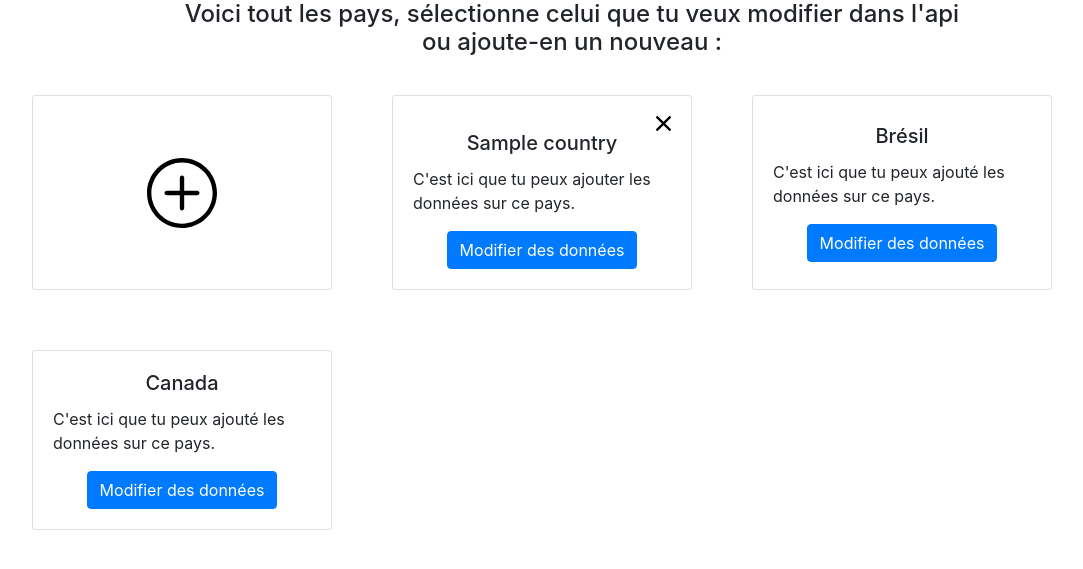
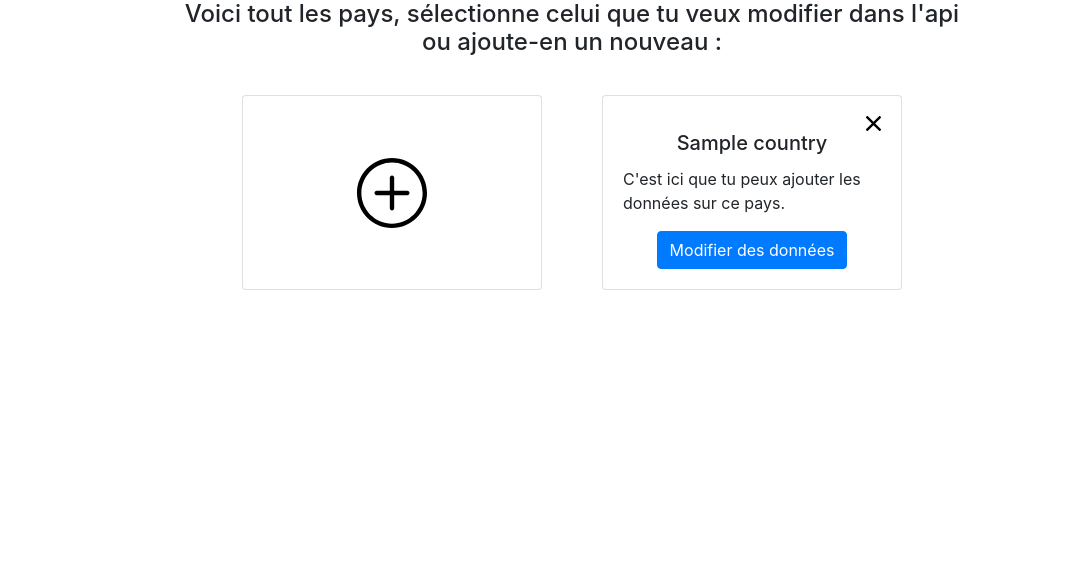
Before and after one commit to Projet-fin-annee/back-office, a PHP site: template src/views/viewCountries.php in a window 1280 px wide. Shown: the part 113-682 px from the top of the page, without its empty margins (68-1151 px from the left). Run offline with PHP 8.4, Linux system fonts and the light colour scheme; the template is opened without the code that fills it: most values are stand-ins (such as "Sample title", 1, 10 or a date in 2020).

Commit message:
delete country work

```diff
--- a/src/js/modal.js
+++ b/src/js/modal.js
@@ -1,8 +1,22 @@
-const countryCross = document.querySelectorAll(".card-head");
-for (let index = 0; index < countryCross.length; index++) {
-  const element = countryCross[index];
+const closeModal = document.querySelector("#staticBackdrop");
+const deleteCountryEl = document.querySelector("#deleteCountry");
+const crossDeleteCountry = document.querySelectorAll("#crossDeleteCountry");
+const deleteForm = document.querySelector("#deleteForm");
+
+for (let index = 0; index < crossDeleteCountry.length; index++) {
+  const element = crossDeleteCountry[index];
+
   element.addEventListener("click", () => {
-    const body = document.querySelector("body");
-    body.innerText = "test";
+    const countryId = element.getAttribute("data-countryId");
+    deleteCountry(countryId);
   });
 }
+
+const deleteCountry = (countryId) => {
+  deleteCountryEl.addEventListener("click", () => {
+    deleteForm.setAttribute(
+      "action",
+      `index.php?url=countries&id=${countryId}`
+    );
+  });
+};
--- a/src/views/viewCountries.php
+++ b/src/views/viewCountries.php
@@ -6,6 +6,7 @@
   <meta name="viewport" content="width=device-width, initial-scale=1.0" />
   <link rel="stylesheet" href="https://stackpath.bootstrapcdn.com/bootstrap/4.5.0/css/bootstrap.min.css" integrity="sha384-9aIt2nRpC12Uk9gS9baDl411NQApFmC26EwAOH8WgZl5MYYxFfc+NcPb1dKGj7Sk" crossorigin="anonymous" />
   <link rel="stylesheet" href="styles/css/choice.css" />
+  <script src="./js/modal.js" defer></script>
   <script src="https://code.jquery.com/jquery-3.3.1.slim.min.js" integrity="sha384-q8i/X+965DzO0rT7abK41JStQIAqVgRVzpbzo5smXKp4YfRvH+8abtTE1Pi6jizo" crossorigin="anonymous"></script>
 <script src="https://cdnjs.cloudflare.com/ajax/libs/popper.js/1.14.7/umd/popper.min.js" integrity="sha384-UO2eT0CpHqdSJQ6hJty5KVphtPhzWj9WO1clHTMGa3JDZwrnQq4sF86dIHNDz0W1" crossorigin="anonymous"></script>
 <script src="https://stackpath.bootstrapcdn.com/bootstrap/4.3.1/js/bootstrap.min.js" integrity="sha384-JjSmVgyd0p3pXB1rRibZUAYoIIy6OrQ6VrjIEaFf/nJGzIxFDsf4x0xIM+B07jRM" crossorigin="anonymous"></script>
@@ -29,10 +30,10 @@
       <div class="modal-body">
         Voulez vous vraiment supprimer ce pays ? Cette action sera irréversible !
       </div>
-      <div class="modal-footer">
+      <form class="modal-footer" id="deleteForm" method="post">
         <button type="button" class="btn btn-secondary" data-dismiss="modal">Fermer</button>
-        <button type="button" class="btn btn-primary">Supprimer</button>
-      </div>
+        <button type="submit" class="btn btn-danger" id="deleteCountry">Supprimer</button>
+      </form>
     </div>
   </div>
 </div>
@@ -57,11 +58,13 @@
         </div>
       </div>
       <?php
-      foreach ($countries as $key => $country) :
+
+      foreach ($countries as $country) :
       ?>
         <div class="card">
           <div class="card-body">
-            <div class="card-head" data-target="#staticBackdrop" data-toggle="modal">
+
+            <div id="crossDeleteCountry" class="card-head" data-target="#staticBackdrop" data-toggle="modal" data-countryId=<?= $country["id"]; ?>>
               <img src="assets/img/close.svg" alt="" />
             </div>
             <h5 class="card-title"><?= $country["title"]; ?></h5>
@@ -72,23 +75,6 @@
           </div>
         </div>
       <?php endforeach; ?>
-      <div class="card">
-        <div class="card-body">
-          <h5 class="card-title">Brésil</h5>
-          <p class="card-text">
-            C'est ici que tu peux ajouté les données sur ce pays.
-          </p>
-          <a href="#" class="btn btn-primary">Modifier des données</a>
-        </div>
-      </div>
-      <div class="card">
-        <div class="card-body">
-          <h5 class="card-title">Canada</h5>
-          <p class="card-text">
-            C'est ici que tu peux ajouté les données sur ce pays.
-          </p>
-          <a href="#" class="btn btn-primary">Modifier des données</a>
-        </div>
       </div>
     </div>
   </div>
```
Also changed, not shown: src/controllers/ControllerCountries.php (+15 -1 lines), src/models/CountriesManager.php (+7 -1 lines), src/models/model.php (+9 -1 lines).
